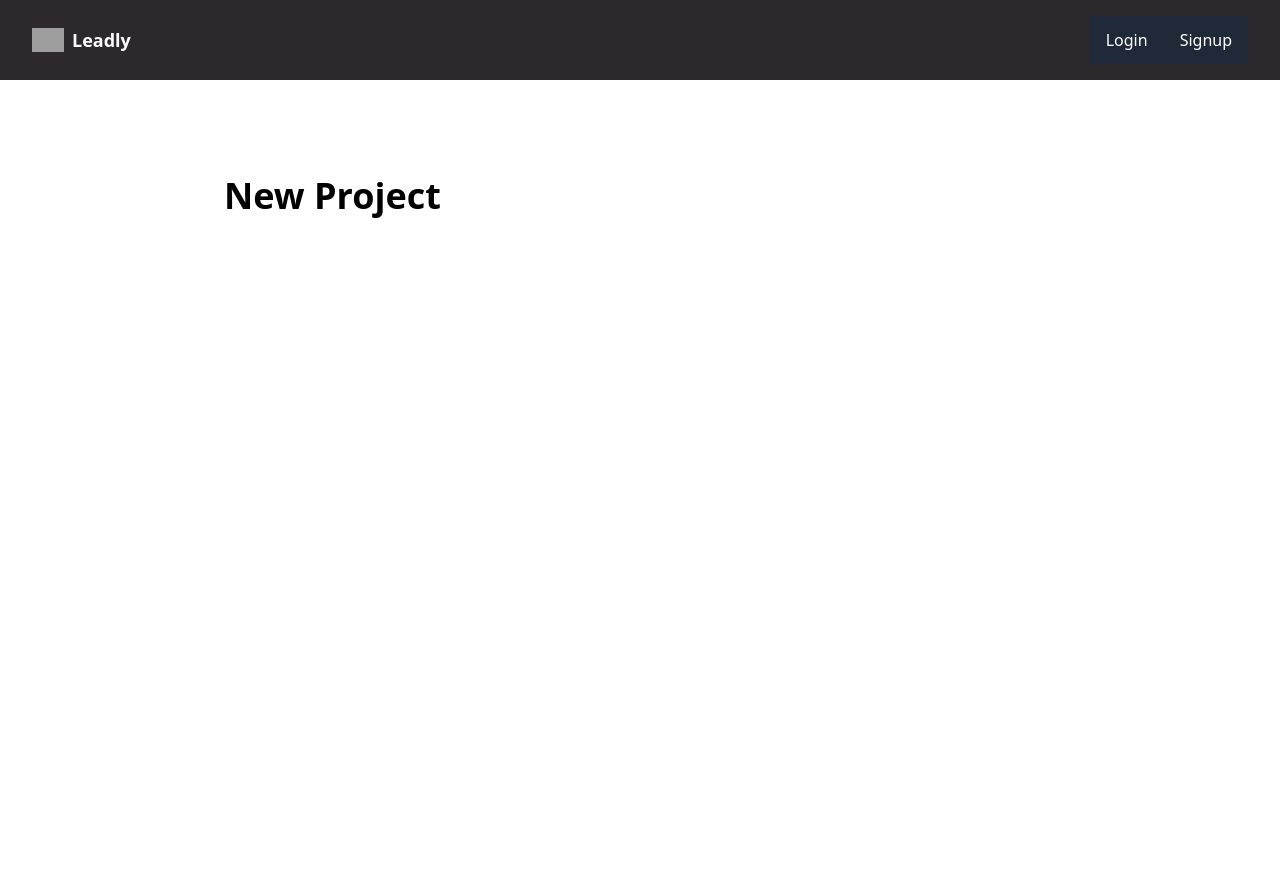
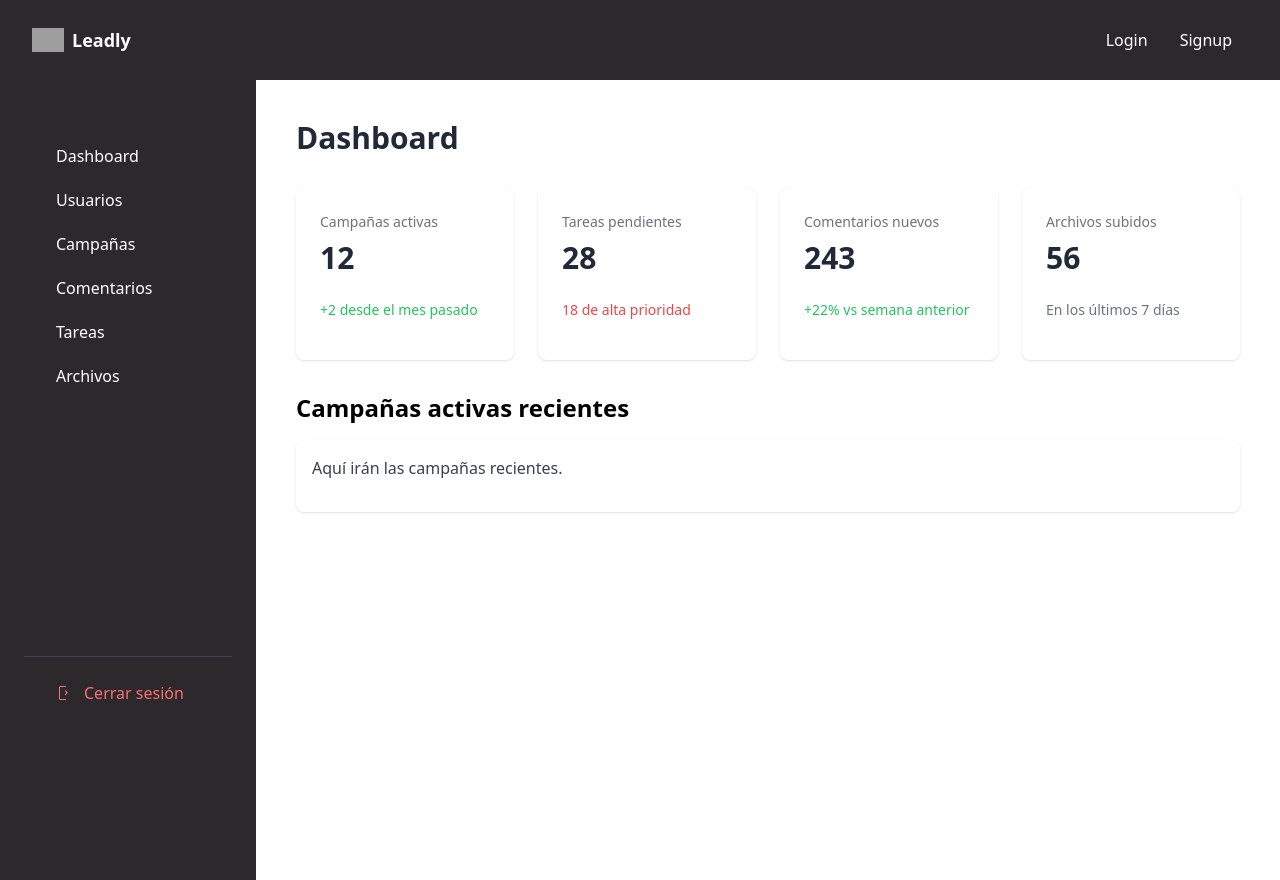
Before and after one commit to saucedor/OBD, a Django app: page / in a window 1280 px wide. Before the commit the page ends 218 px from the top, so only its background shows below. Run offline with Django 5.2, Linux system fonts and the light colour scheme; parts of the project's set-up code (start-up, migrations or seed data) failed here and were passed over; some libraries are stand-ins or nearby versions; grey boxes are pictures that could not be loaded.

Commit message:
Base acabado/ commit antes de cambiar sqlite3 a mariabd

```diff
--- /dev/null
+++ b/OBD/OBD/context_processors.py
@@ -0,0 +1,10 @@
+from OBD_users.models import Profile
+
+def user_profile(request):
+    if request.user.is_authenticated:
+        try:
+            profile = Profile.objects.get(user=request.user)
+            return {'user_profile': profile}
+        except Profile.DoesNotExist:
+            return {'user_profile': None}
+    return {}
--- a/OBD/OBD/settings.py
+++ b/OBD/OBD/settings.py
@@ -86,6 +86,7 @@ TEMPLATES = [
                 'django.template.context_processors.request',
                 'django.contrib.auth.context_processors.auth',
                 'django.contrib.messages.context_processors.messages',
+                'OBD.context_processors.user_profile',
             ],
         },
     },
--- /dev/null
+++ b/OBD/OBD_project/templates/OBD_project/home.html
@@ -0,0 +1,26 @@
+{% extends 'OBD/layouts/blank.html' %}
+
+{% block layout %}
+    <div class="p-10 space-y-8">
+        <!-- Título del dashboard -->
+        <h1 class="text-3xl font-bold text-gray-800">Dashboard</h1>
+
+        <!-- Grid de métricas principales -->
+        <section class="grid grid-cols-1 md:grid-cols-2 lg:grid-cols-4 gap-6">
+            {% include 'OBD_project/includes/campaigns.html' %}
+            {% include 'OBD_project/includes/tasks.html' %}
+            {% include 'OBD_project/includes/comments.html' %}
+            {% include 'OBD_project/includes/uploads.html' %}
+        </section>
+
+        <!-- Campañas recientes -->
+        <section>
+            <h2 class="text-2xl font-semibold mb-4">Campañas activas recientes</h2>
+            <div class="space-y-4">
+                <div class="bg-white p-4 rounded-lg shadow">
+                    <p class="text-gray-700">Aquí irán las campañas recientes.</p>
+                </div>
+            </div>
+        </section>
+    </div>
+{% endblock %}
--- /dev/null
+++ b/OBD/OBD_project/templates/OBD_project/includes/campaigns.html
@@ -0,0 +1,5 @@
+<div class="bg-white p-6 rounded-lg shadow flex flex-col gap-2">
+    <h3 class="text-sm text-gray-500">Campañas activas</h3>
+    <p class="text-3xl font-bold text-gray-800">12</p>
+    <p class="text-sm text-green-500 font-medium">+2 desde el mes pasado</p>
+</div>
--- /dev/null
+++ b/OBD/OBD_project/templates/OBD_project/includes/comments.html
@@ -0,0 +1,5 @@
+<div class="bg-white p-6 rounded-lg shadow flex flex-col gap-2">
+    <h3 class="text-sm text-gray-500">Comentarios nuevos</h3>
+    <p class="text-3xl font-bold text-gray-800">243</p>
+    <p class="text-sm text-green-500 font-medium">+22% vs semana anterior</p>
+</div>
--- /dev/null
+++ b/OBD/OBD_project/templates/OBD_project/includes/tasks.html
@@ -0,0 +1,5 @@
+<div class="bg-white p-6 rounded-lg shadow flex flex-col gap-2">
+    <h3 class="text-sm text-gray-500">Tareas pendientes</h3>
+    <p class="text-3xl font-bold text-gray-800">28</p>
+    <p class="text-sm text-red-500 font-medium">18 de alta prioridad</p>
+</div>
--- /dev/null
+++ b/OBD/OBD_project/templates/OBD_project/includes/uploads.html
@@ -0,0 +1,5 @@
+<div class="bg-white p-6 rounded-lg shadow flex flex-col gap-2">
+    <h3 class="text-sm text-gray-500">Archivos subidos</h3>
+    <p class="text-3xl font-bold text-gray-800">56</p>
+    <p class="text-sm text-gray-500">En los últimos 7 días</p>
+</div>
--- a/OBD/OBD_project/views.py
+++ b/OBD/OBD_project/views.py
@@ -4,6 +4,6 @@ from django.shortcuts import render
 
 def home_view(request):
 
-    return render(request, "OBD/home.html", {
+    return render(request, 'OBD_project/home.html', {
 
     })
--- a/OBD/OBD_users/templates/OBD_users/profile.html
+++ b/OBD/OBD_users/templates/OBD_users/profile.html
@@ -1,6 +1,6 @@
 {% extends 'OBD/layouts/blank.html' %}
 
-{% block content %}
+{% block layout %}
 
 <div class="max-w-lg mx-auto flex flex-col items-center pt-20 px-4">
     <img class="w-36 h-36 rounded-full object-cover mb-4" src="{{ profile.avatar }}" />
--- a/OBD/templates/OBD/base.html
+++ b/OBD/templates/OBD/base.html
@@ -98,16 +98,19 @@
 </head>
 <body class="{% block class %}{% endblock %}">
 
-    <!--include messages.html-->
-
     {% include 'OBD/includes/messages.html' %}
 
-    <!--include header.html-->
-
+    <!--Header ocupa todo el ancho -->
     {% include 'OBD/includes/header.html' %}
 
-    {% block layout %}
-    {% endblock %}
+    <!--Layout principal: sidebar + contenido -->
+    <div class="flex">
+        {% include 'OBD/includes/sidebar.html' %}
+
+        <div class="flex-1 min-h-screen">
+            {% block layout %}{% endblock %}
+        </div>
+    </div>
 
 </body>
 </html>
--- a/OBD/templates/OBD/home.html
+++ /dev/null
@@ -1,9 +0,0 @@
-{% extends 'OBD/layouts/blank.html' %}
-
-{% block content  %}
-
-    <div class="max-w-4xl mx-auto px-8 py-24">
-        <h1>New Project</h1>
-    </div>
-
-{% endblock %}
--- a/OBD/templates/OBD/includes/header.html
+++ b/OBD/templates/OBD/includes/header.html
@@ -7,7 +7,7 @@
             <span class="text-lg font-bold">Leadly</span>
         </a>
     </div>
-    <nav class="block bg-gray-800 relative">
+    <nav class="block relative">
         <ul class="navitems flex items-center justify-center h-full">
             {% if request.user.is_authenticated %}
             <li><a href="/">Home</a></li>
--- /dev/null
+++ b/OBD/templates/OBD/includes/sidebar.html
@@ -0,0 +1,33 @@
+{% load static %}
+
+<aside class="w-64 bg-[#2D282C] text-white h-screen sticky top-0 left-0 z-40 px-6 py-8">
+
+    <!-- Parte superior del sidebar -->
+    <div>
+        <nav class="mt-6">
+            <ul class="space-y-1 px-4 text-base">
+                <li><a href="{% url 'home' %}" class="block py-2 px-4 rounded hover:bg-[#3C3B39]">Dashboard</a></li>
+                <li><a href="#" class="block py-2 px-4 rounded hover:bg-[#3C3B39]">Usuarios</a></li>
+                <li><a href="#" class="block py-2 px-4 rounded hover:bg-[#3C3B39]">Campañas</a></li>
+                <li><a href="#" class="block py-2 px-4 rounded hover:bg-[#3C3B39]">Comentarios</a></li>
+                {% if user_profile.role == 'vendedor' %}
+                    <li><a href="#" class="block py-2 px-4 rounded hover:bg-[#3C3B39]">Clientes</a></li>
+                {% elif user_profile.role == 'cliente' %}
+                    <li><a href="#" class="block py-2 px-4 rounded hover:bg-[#3C3B39]">Historial</a></li>
+                {% endif %}
+                <li><a href="#" class="block py-2 px-4 rounded hover:bg-[#3C3B39]">Tareas</a></li>
+                <li><a href="#" class="block py-2 px-4 rounded hover:bg-[#3C3B39]">Archivos</a></li>
+            </ul>
+        </nav>
+    </div>
+
+    <!-- Parte inferior: logout -->
+    <div class="p-4 border-t border-gray-700 mt-[260px]">
+        <a href="{% url 'account_logout' %}" class="flex items-center text-red-400 hover:text-white hover:bg-red-500 px-4 py-2 rounded transition">
+            <svg xmlns="http://www.w3.org/2000/svg" class="h-5 w-5 mr-2" viewBox="0 0 20 20" fill="currentColor">
+                <path fill-rule="evenodd" d="M3 4.5A1.5 1.5 0 014.5 3h5a.5.5 0 010 1h-5a.5.5 0 00-.5.5v11a.5.5 0 00.5.5h5a.5.5 0 010 1h-5A1.5 1.5 0 013 15.5v-11zM11.854 10.354a.5.5 0 000-.708L9.707 7.5a.5.5 0 10-.707.708L10.293 10l-1.293 1.293a.5.5 0 10.707.707l2.147-2.146z" clip-rule="evenodd" />
+            </svg>
+            Cerrar sesión
+        </a>
+    </div>
+</aside>
--- a/OBD/templates/OBD/layouts/blank.html
+++ b/OBD/templates/OBD/layouts/blank.html
@@ -1,11 +1,8 @@
 {% extends 'OBD/base.html' %}
 
 {% block layout %}
-    <content class="block w-full">
-
+    <div class="ml-64 p-10 w-full">
         {% block content %}
-
         {% endblock %}
-
-    </content>
+    </div>
 {% endblock %}
```
